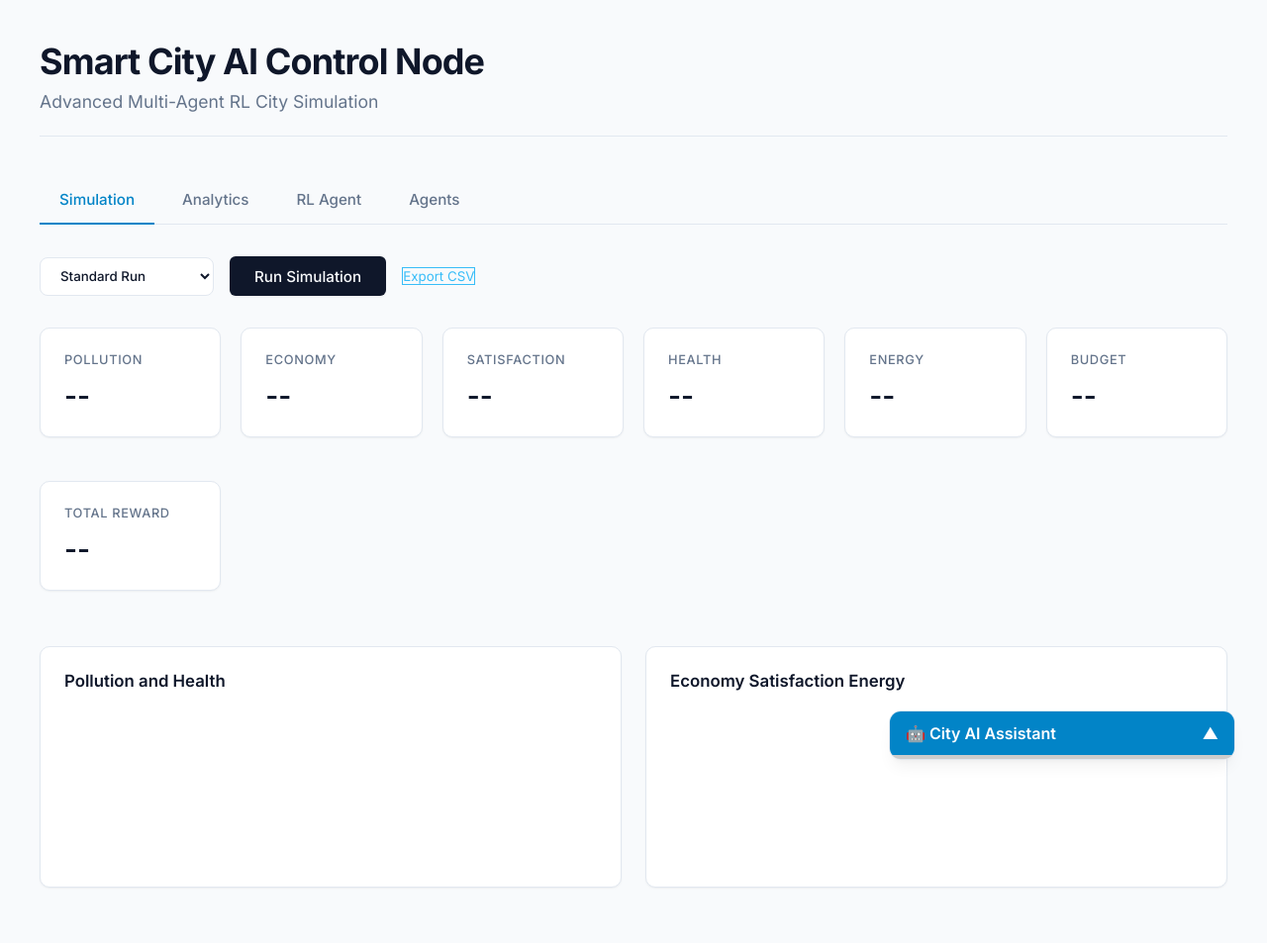
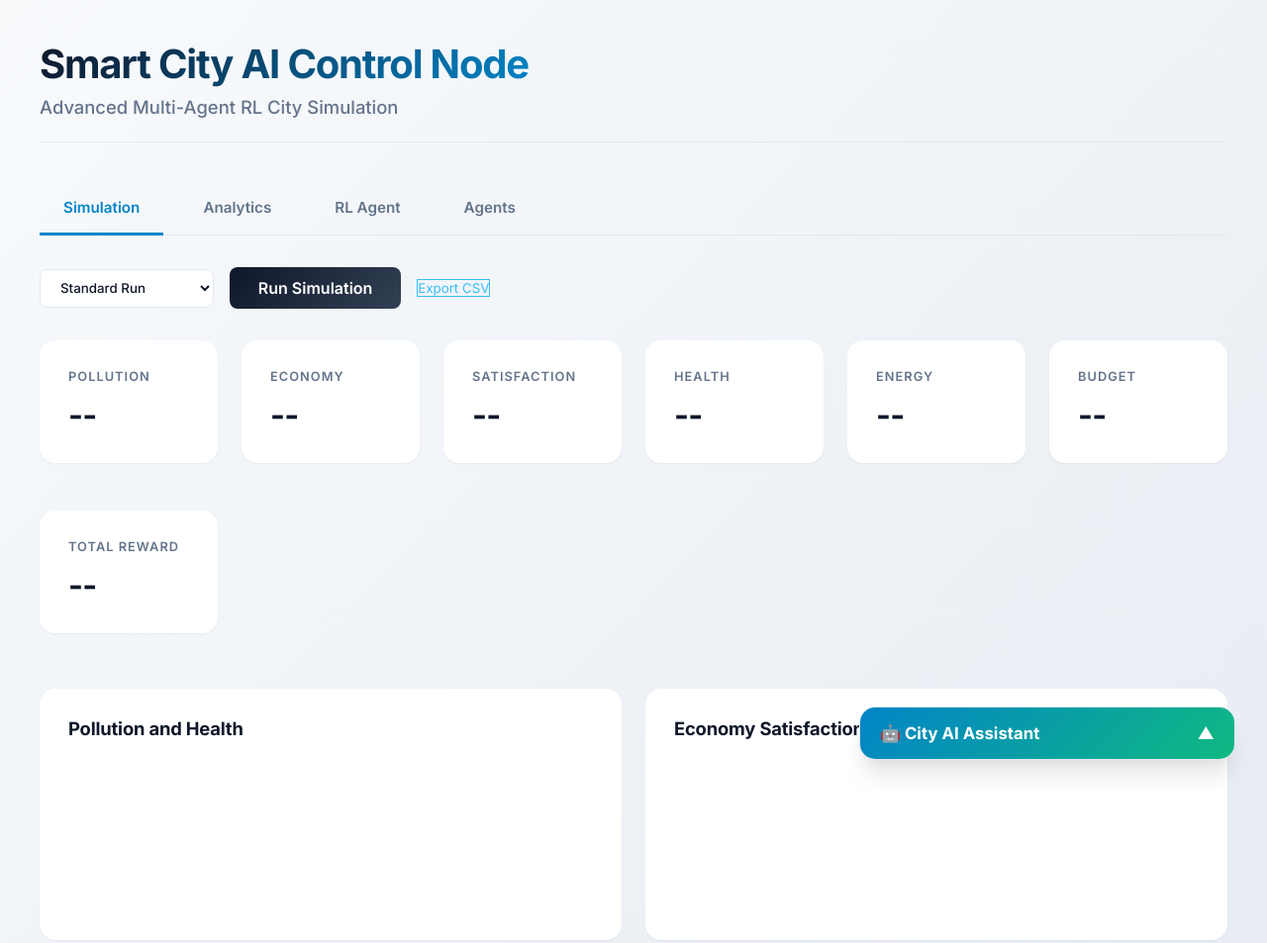
Before and after one commit to Chandan1303/multi-agent, a plain HTML site: page ui/index.html in a window 1280 px wide. Shown: the top 953 px of the page at 99% size. Drawn offline with nearby package versions, Linux system fonts and the light colour scheme.

Commit message:
Upgrade to Advanced UI: Modern typography, gradients, animations, and soft shadows

```diff
--- a/ui/style.css
+++ b/ui/style.css
@@ -14,15 +14,14 @@
     --info: #0284c7; /* Light Blue */
 
     --shadow-sm: 0 1px 2px 0 rgba(0, 0, 0, 0.05);
-    --shadow-md: 0 4px 6px -1px rgba(0, 0, 0, 0.05), 0 2px 4px -1px rgba(0, 0, 0, 0.03);
-    --shadow-lg: 0 10px 15px -3px rgba(0, 0, 0, 0.05), 0 4px 6px -2px rgba(0, 0, 0, 0.03);
+    --shadow-md: 0 10px 25px -5px rgba(0, 0, 0, 0.05), 0 8px 10px -6px rgba(0, 0, 0, 0.01);
+    --shadow-lg: 0 20px 25px -5px rgba(0, 0, 0, 0.1), 0 10px 10px -5px rgba(0, 0, 0, 0.04);
 }
-
 
 * { margin: 0; padding: 0; box-sizing: border-box; font-family: 'Inter', -apple-system, BlinkMacSystemFont, 'Segoe UI', Roboto, Helvetica, Arial, sans-serif; }
 
 body {
-    background-color: var(--bg-color);
+    background: linear-gradient(135deg, #f8fafc 0%, #e2e8f0 100%);
     color: var(--text-main);
     min-height: 100vh;
     padding: 2.5rem;
@@ -33,6 +32,12 @@ body {
 .dashboard-container {
     max-width: 1300px;
     margin: 0 auto;
+    animation: fadeIn 0.8s ease-out;
+}
+
+@keyframes fadeIn {
+    from { opacity: 0; transform: translateY(10px); }
+    to { opacity: 1; transform: translateY(0); }
 }
 
 /* Header */
@@ -46,112 +51,125 @@ header {
     text-align: left;
 }
 header h1 {
-    font-size: 2.25rem;
-    font-weight: 700;
-    color: var(--text-main);
-    letter-spacing: -0.025em;
+    font-size: 2.5rem;
+    font-weight: 800;
+    background: linear-gradient(135deg, var(--text-main) 0%, var(--accent-primary) 100%);
+    -webkit-background-clip: text;
+    -webkit-text-fill-color: transparent;
+    letter-spacing: -0.03em;
     margin-bottom: 0.5rem;
 }
 header p {
     color: var(--text-muted);
-    font-size: 1.1rem;
-    font-weight: 400;
+    font-size: 1.15rem;
+    font-weight: 500;
 }
 
 /* Tab bar */
 .tab-bar {
-    display: flex; gap: 0.5rem; margin-bottom: 2rem;
+    display: flex; gap: 1rem; margin-bottom: 2rem;
     border-bottom: 1px solid var(--border-color);
     padding-bottom: 0;
     justify-content: flex-start;
 }
 .tab-btn {
-    padding: 0.875rem 1.25rem;
+    padding: 1rem 1.5rem;
     font-size: 0.95rem;
-    font-weight: 500;
+    font-weight: 600;
     background: transparent;
     color: var(--text-muted);
     border: none;
-    border-bottom: 2px solid transparent;
+    border-bottom: 3px solid transparent;
     cursor: pointer;
-    transition: all 0.2s ease;
+    transition: all 0.3s cubic-bezier(0.4, 0, 0.2, 1);
     margin-bottom: -1px;
+    position: relative;
 }
 .tab-btn:hover {
     color: var(--text-main);
 }
 .tab-btn.active {
     color: var(--accent-primary);
-    border-bottom: 2px solid var(--accent-primary);
+    border-bottom: 3px solid var(--accent-primary);
 }
 
-/* Cards & Surfaces (Replacing Glass) */
+/* Cards & Surfaces (Advanced Soft UI) */
 .glass {
     background-color: var(--surface-bg);
-    border: 1px solid var(--border-color);
-    border-radius: 10px;
-    padding: 1.5rem !important;
+    border: 1px solid rgba(255, 255, 255, 0.8);
+    border-radius: 16px;
+    padding: 1.75rem !important;
     margin-bottom: 1.5rem !important;
     box-shadow: var(--shadow-sm);
-    transition: box-shadow 0.2s ease, border-color 0.2s ease;
+    transition: transform 0.3s ease, box-shadow 0.3s ease, border-color 0.3s ease;
+    backdrop-filter: blur(10px);
 }
 .glass:hover {
+    transform: translateY(-4px);
     box-shadow: var(--shadow-md);
-    border-color: #475569;
+    border-color: var(--border-color);
 }
 
 /* Controls */
 .controls { display: flex; justify-content: flex-start; align-items: center; margin-bottom: 2rem; }
 #run-btn, #rl-btn {
-    padding: 0.6rem 1.5rem;
-    font-size: 0.95rem;
-    font-weight: 500;
-    background-color: var(--text-main);
-    color: var(--bg-color);
-    border: 1px solid transparent;
-    border-radius: 6px;
+    padding: 0.7rem 1.8rem;
+    font-size: 1rem;
+    font-weight: 600;
+    background: linear-gradient(135deg, var(--text-main) 0%, #334155 100%);
+    color: #ffffff;
+    border: none;
+    border-radius: 8px;
     cursor: pointer;
-    transition: all 0.2s ease;
+    transition: all 0.3s cubic-bezier(0.4, 0, 0.2, 1);
     box-shadow: var(--shadow-sm);
 }
 #run-btn:hover, #rl-btn:hover {
-    background-color: #e2e8f0;
+    transform: translateY(-2px);
+    box-shadow: var(--shadow-md);
 }
-#run-btn:focus, #rl-btn:focus {
-    outline: 2px solid var(--text-main);
-    outline-offset: 2px;
+#run-btn:active, #rl-btn:active {
+    transform: translateY(0);
 }
 #run-btn:disabled, #rl-btn:disabled {
-    background-color: var(--border-color);
+    background: var(--border-color);
     color: var(--text-muted);
     cursor: not-allowed;
+    transform: none;
+    box-shadow: none;
 }
 
 /* Stats Grid */
 .stats-grid {
     display: grid; grid-template-columns: repeat(auto-fit, minmax(160px, 1fr)) !important;
-    gap: 1.25rem; margin-bottom: 2rem;
+    gap: 1.5rem; margin-bottom: 2rem;
 }
 .stat-card {
     background-color: var(--surface-bg);
-    border: 1px solid var(--border-color);
-    border-radius: 10px;
-    padding: 1.25rem;
+    border: 1px solid rgba(255,255,255,0.8);
+    border-radius: 16px;
+    padding: 1.5rem;
     box-shadow: var(--shadow-sm);
     display: flex; flex-direction: column; justify-content: space-between;
+    transition: transform 0.3s ease, box-shadow 0.3s ease;
+}
+.stat-card:hover {
+    transform: translateY(-4px);
+    box-shadow: var(--shadow-md);
 }
 .stat-card h3 {
     color: var(--text-muted);
     font-size: 0.8rem;
-    font-weight: 500;
+    font-weight: 600;
     margin-bottom: 0.75rem;
     text-transform: uppercase;
-    letter-spacing: 0.05em;
+    letter-spacing: 0.08em;
 }
 .stat-card p {
-    font-size: 1.75rem;
-    font-weight: 600;
+    font-size: 2rem;
+    font-weight: 700;
     color: var(--text-main);
+    letter-spacing: -0.02em;
 }
 
 /* Charts & Containers */
@@ -164,44 +182,48 @@ header p {
     padding: 1.5rem;
 }
 .chart-container h2, .table-container h2, .glass h2 {
-    font-size: 1.05rem;
+    font-size: 1.15rem;
     margin-bottom: 1.25rem;
-    font-weight: 600;
+    font-weight: 700;
     color: var(--text-main);
+    letter-spacing: -0.01em;
 }
 
 /* Tables */
 .table-container {
     overflow-x: auto;
 }
-table { width: 100%; border-collapse: collapse; text-align: left; }
-th, td { padding: 0.875rem 1rem; border-bottom: 1px solid var(--border-color); }
+table { width: 100%; border-collapse: separate; border-spacing: 0; text-align: left; }
+th, td { padding: 1rem 1.25rem; border-bottom: 1px solid var(--border-color); }
 th {
     color: var(--text-muted);
-    font-weight: 600;
+    font-weight: 700;
     font-size: 0.75rem;
     text-transform: uppercase;
-    letter-spacing: 0.05em;
-    background-color: rgba(0,0,0,0.03);
+    letter-spacing: 0.08em;
+    background-color: rgba(0,0,0,0.02);
 }
-td { font-size: 0.875rem; }
+th:first-child { border-top-left-radius: 8px; }
+th:last-child { border-top-right-radius: 8px; }
+td { font-size: 0.9rem; font-weight: 500; }
+tbody tr { transition: background-color 0.2s ease; }
 tbody tr:hover { background-color: rgba(0,0,0,0.02); }
 tr:last-child td { border-bottom: none; }
 
 /* Custom Scrollbar */
 ::-webkit-scrollbar { width: 8px; height: 8px; }
 ::-webkit-scrollbar-track { background: var(--bg-color); }
-::-webkit-scrollbar-thumb { background: var(--border-color); border-radius: 4px; }
-::-webkit-scrollbar-thumb:hover { background: var(--text-muted); }
+::-webkit-scrollbar-thumb { background: #cbd5e1; border-radius: 4px; }
+::-webkit-scrollbar-thumb:hover { background: #94a3b8; }
 
 /* Responsive */
 @media (max-width: 768px) {
     .charts-grid { grid-template-columns: 1fr; }
     header { align-items: center; text-align: center; }
-    header h1 { font-size: 1.75rem; }
+    header h1 { font-size: 2rem; }
     .tab-bar { overflow-x: auto; white-space: nowrap; padding-bottom: 5px; justify-content: flex-start; }
     .tab-btn { padding: 0.5rem 1rem; }
-    body { padding: 1.25rem; }
+    body { padding: 1rem; }
 }
 
 /* Chatbot Styles */
@@ -209,68 +231,73 @@ tr:last-child td { border-bottom: none; }
     position: fixed;
     bottom: 2rem;
     right: 2rem;
-    width: 350px;
+    width: 380px;
     background: var(--surface-bg);
     border: 1px solid var(--border-color);
-    border-radius: 12px;
+    border-radius: 16px;
     box-shadow: var(--shadow-lg);
     display: flex;
     flex-direction: column;
     z-index: 1000;
     overflow: hidden;
-    transition: transform 0.3s ease, height 0.3s ease;
+    transition: transform 0.4s cubic-bezier(0.4, 0, 0.2, 1), height 0.4s cubic-bezier(0.4, 0, 0.2, 1);
 }
 
 #chatbot-widget.minimized {
-    height: 50px !important;
+    height: 54px !important;
 }
 
 #chatbot-header {
-    background: var(--accent-primary);
+    background: linear-gradient(135deg, var(--accent-primary) 0%, var(--success) 100%);
     color: white;
-    padding: 0.75rem 1rem;
-    font-weight: 600;
+    padding: 1rem 1.25rem;
+    font-weight: 700;
     display: flex;
     justify-content: space-between;
     align-items: center;
     cursor: pointer;
+    font-size: 1.05rem;
 }
 
 #chatbot-messages {
     flex: 1;
-    height: 300px;
+    height: 350px;
     overflow-y: auto;
-    padding: 1rem;
+    padding: 1.25rem;
     display: flex;
     flex-direction: column;
-    gap: 0.8rem;
-    background: rgba(0,0,0,0.2);
+    gap: 1rem;
+    background: rgba(0,0,0,0.01);
 }
 
 .chat-msg {
     max-width: 85%;
-    padding: 0.6rem 0.8rem;
-    border-radius: 8px;
-    font-size: 0.85rem;
-    line-height: 1.4;
+    padding: 0.75rem 1rem;
+    border-radius: 12px;
+    font-size: 0.9rem;
+    line-height: 1.5;
+    box-shadow: var(--shadow-sm);
 }
 
 .chat-msg.user {
     align-self: flex-end;
     background: var(--accent-primary);
     color: white;
+    border-bottom-right-radius: 4px;
 }
 
 .chat-msg.bot {
     align-self: flex-start;
-    background: var(--border-color);
+    background: #f1f5f9;
     color: var(--text-main);
+    border-bottom-left-radius: 4px;
 }
 
 #chatbot-input-container {
     display: flex;
     border-top: 1px solid var(--border-color);
     background: var(--surface-bg);
+    padding: 0.5rem;
 }
 
 #chatbot-input {
@@ -280,18 +307,20 @@ tr:last-child td { border-bottom: none; }
     padding: 0.8rem 1rem;
     color: var(--text-main);
     outline: none;
-    font-size: 0.85rem;
+    font-size: 0.95rem;
 }
 
 #chatbot-send {
-    background: transparent;
+    background: var(--accent-primary);
     border: none;
-    color: var(--accent-primary);
-    padding: 0 1rem;
+    border-radius: 8px;
+    color: white;
+    padding: 0 1.25rem;
     cursor: pointer;
     font-weight: 600;
+    transition: background 0.2s ease;
 }
 
 #chatbot-send:hover {
-    color: var(--accent-hover);
+    background: var(--accent-hover);
 }
```
